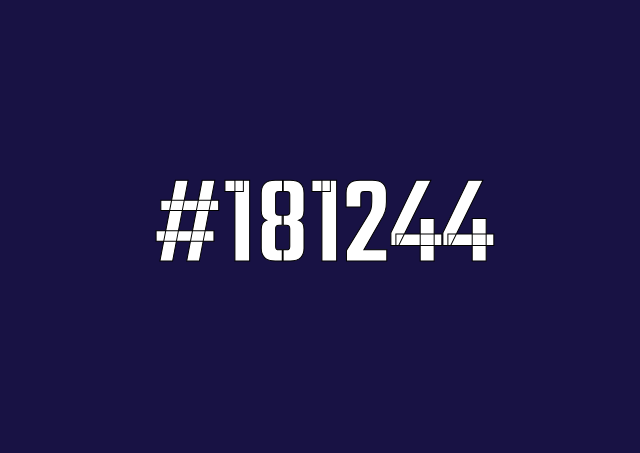
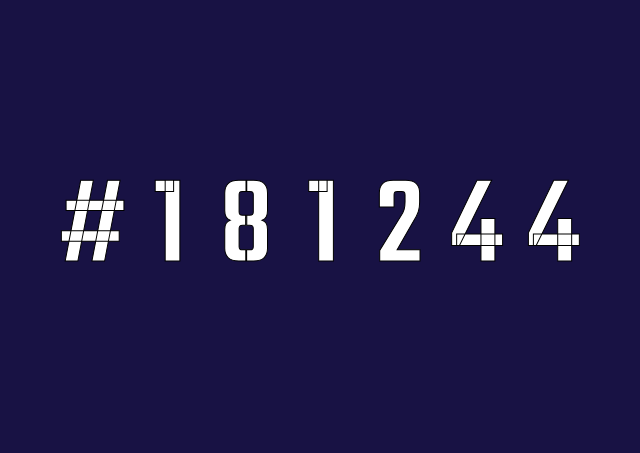
Before and after one commit to vokenny/decorated-time, a plain HTML site: page index.html in a window 1280 px wide. Shown: the part 170-623 px from the top of the page, without its empty margins (317-957 px from the left). Drawn offline with Linux system fonts and the light colour scheme.

Commit message:
Split hexcode digits, to style each one for even spacing

```diff
--- a/app.js
+++ b/app.js
@@ -5,14 +5,25 @@
   let hexcode = '#ffffff';
 
   function updateHexCodeTime() {
-    const elem = document.getElementById('hex-code');
     const time = new Date().toISOString().substr(11, 8);
     hexcode = '#' + time.replaceAll(':', '');
-
-    elem.innerText = hexcode;
-    body.style.setProperty('--hexcode', hexcode);
   };
 
-  setInterval(updateHexCodeTime, 1000);
+  function displayHexcodeTime() {
+    const hexcodeContainer = document.getElementById('hex-code');
+
+    const digits = hexcode.split('');
+    const digitsHtml = digits
+      .map(i => `<p class="digit">${i}</p>`)
+      .reduce((prev, curr) => prev + curr);
+
+    hexcodeContainer.innerHTML = digitsHtml;
+    body.style.setProperty('--hexcode', hexcode);
+  }
+
+  setInterval(() => {
+    updateHexCodeTime();
+    displayHexcodeTime();
+  }, 1000);
 
 }());
--- a/index.html
+++ b/index.html
@@ -16,7 +16,9 @@
     <title>Decorated Time</title>
   </head>
   <body>
-    <p id="hex-code"></p>
+    <main id="content">
+      <div id="hex-code"></div>
+    </main>
     <script src="app.js"></script>
   </body>
 </html>
--- a/styles.css
+++ b/styles.css
@@ -11,13 +11,21 @@ body {
 }
 
 body {
+  background-color: var(--hexcode);
+}
+
+body,
+#content,
+#hex-code {
   display: flex;
   justify-content: center;
   align-items: center;
-  background-color: var(--hexcode);
 }
 
-#hex-code {
+.digit {
+  display: grid;
+  justify-content: center;
+  width: 6vw;
   color: #ffffff;
   font-size: 10vw;
   -webkit-text-stroke-width: 1px;
```
